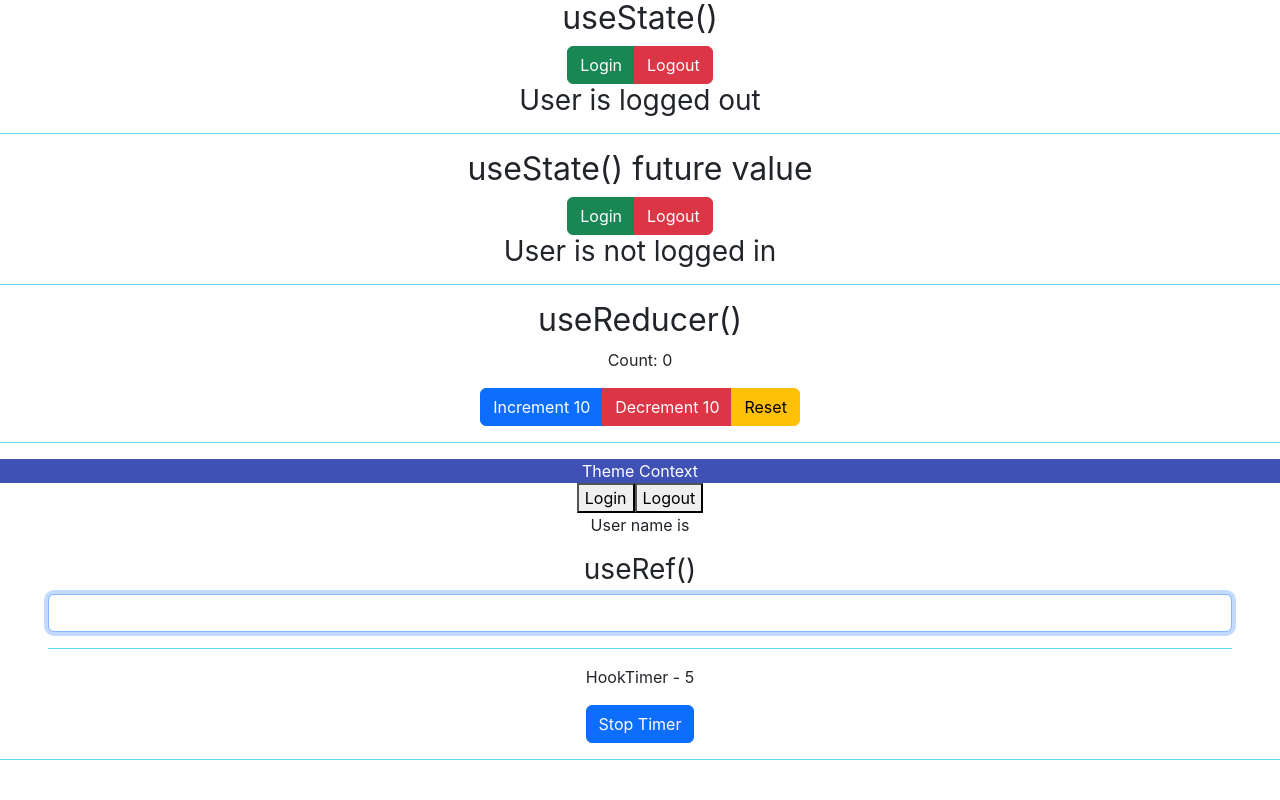
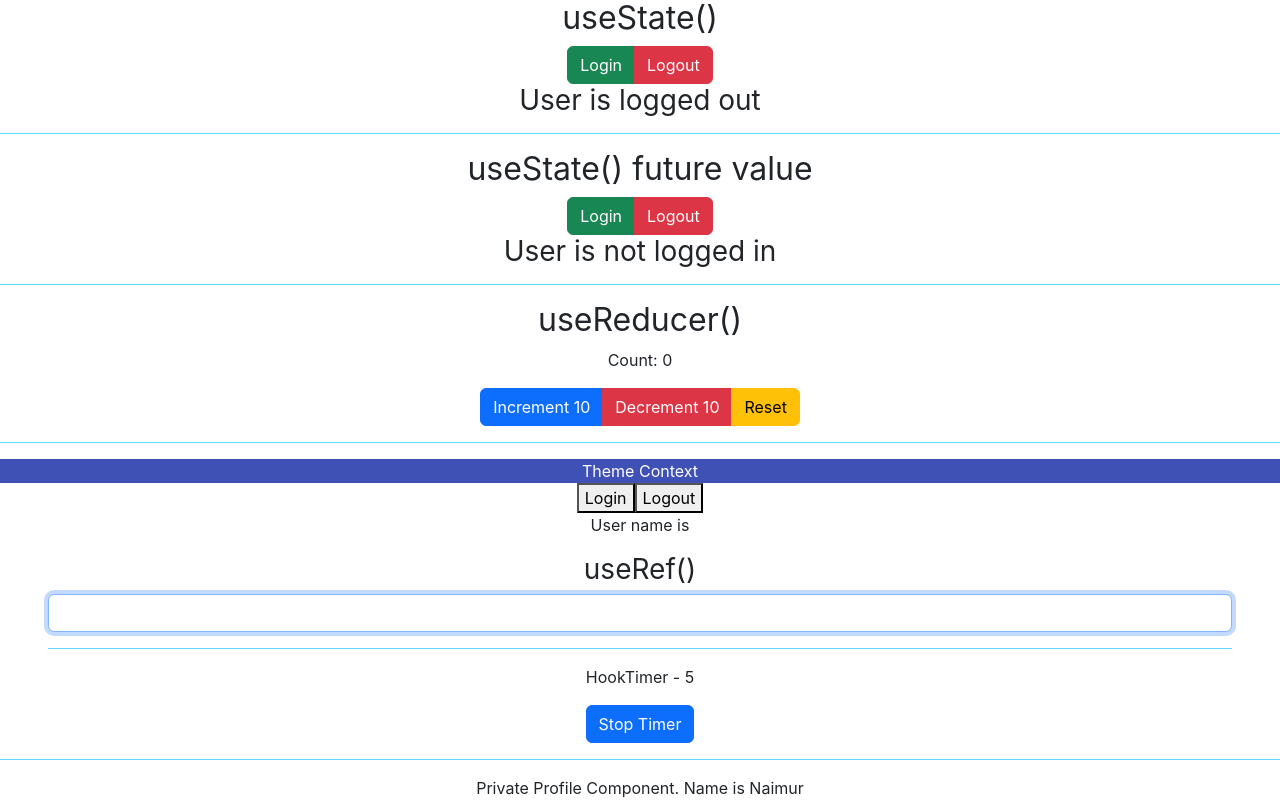
Before and after one commit to mohammad-naimur-rahman/react-typescript-demo, a React (Create React App) app: page / in a window 1280 px wide. Shown: the part 1016-1816 px from the top of the page. Before the commit the page ends 1792 px from the top, so only its background shows below. Built offline with nearby package versions, Linux system fonts and the light colour scheme.

Commit message:
Component Props

```diff
--- a/src/App.tsx
+++ b/src/App.tsx
@@ -18,6 +18,8 @@
 import { UserForContext } from './components/context/User'
 import DomRef from './components/ref/DomRef'
 import MutableRef from './components/ref/MutableRef'
+import Private from './components/auth/Private'
+import Profile from './components/auth/Profile'
 
 function App() {
   const personName = {
@@ -66,6 +68,7 @@
         <UserForContext />
         <DomRef />
         <MutableRef />
+        <Private isLoggedIn={true} Component={Profile} />
       </div>
     </ThemeContextProvider>
   )
--- /dev/null
+++ b/src/components/auth/Login.tsx
@@ -0,0 +1,7 @@
+import React from 'react'
+
+const Login = () => {
+  return <div>Please Login to continue</div>
+}
+
+export default Login
--- /dev/null
+++ b/src/components/auth/Private.tsx
@@ -0,0 +1,13 @@
+import React, { ComponentType } from 'react'
+import Login from './Login'
+import { ProfileProps } from './Profile'
+
+const Private = ({ isLoggedIn, Component }: { isLoggedIn: boolean; Component: ComponentType<ProfileProps> }) => {
+  if (isLoggedIn) {
+    return <Component name='Naimur' />
+  } else {
+    return <Login />
+  }
+}
+
+export default Private
--- /dev/null
+++ b/src/components/auth/Profile.tsx
@@ -0,0 +1,10 @@
+import React from 'react'
+export type ProfileProps = {
+  name: string
+}
+
+const Profile = ({ name }: ProfileProps) => {
+  return <div>Private Profile Component. Name is {name}</div>
+}
+
+export default Profile
```
